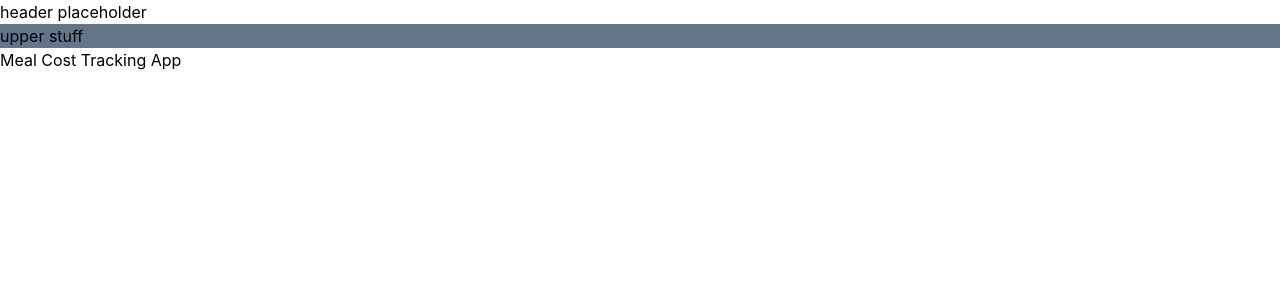
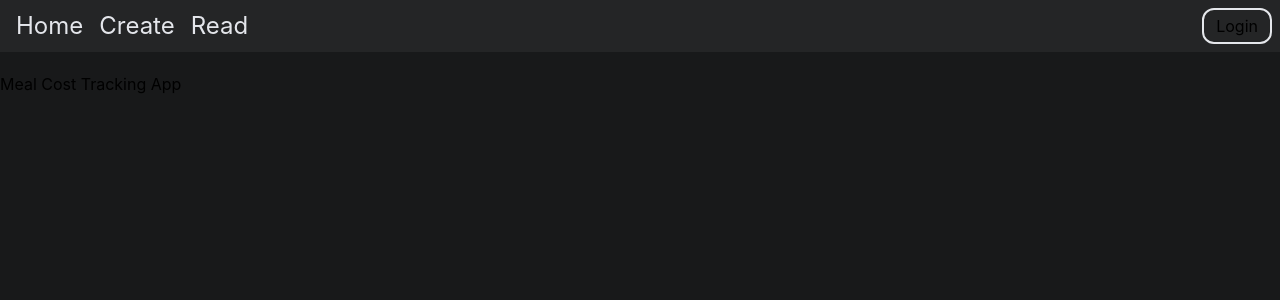
Before and after one commit to kiserd/meal-cost, a React (Create React App) app in the folder react_frontend/: page / in a window 1280 px wide. Shown: the top 300 px of the page. Built offline with nearby package versions, Linux system fonts and the light colour scheme; no server answers.

Commit message:
built some basic components to enable CRUD

```diff
--- /dev/null
+++ b/react_frontend/src/components/Button.js
@@ -0,0 +1,11 @@
+import React from 'react'
+
+const Button = ({ text }) => {
+  return (
+    <button className='py-1 px-3 border-2 rounded-xl bg-custom-purple-primary border-custom-purple-primary'>
+        {text}
+    </button>
+  )
+}
+
+export default Button
--- a/react_frontend/src/components/Header.js
+++ /dev/null
@@ -1,8 +0,0 @@
-
-const Header = () => {
-  return (
-    <div>header placeholder</div>
-  )
-}
-
-export default Header
--- /dev/null
+++ b/react_frontend/src/components/IngredientCard.js
@@ -0,0 +1,16 @@
+import React from 'react'
+
+const IngredientCard = ({ ingredient }) => {
+  return (
+    <div className='bg-custom-card shadow-md max-w-md rounded-md text-custom-text-primary'>
+        <div className='text-custom-text-primary text-2xl'>
+            {ingredient.name}
+        </div>
+        <div className='text-custom-text-secondary text-lg'>
+            {ingredient.category}
+        </div>
+    </div>
+  )
+}
+
+export default IngredientCard
--- /dev/null
+++ b/react_frontend/src/components/IngredientForm.js
@@ -0,0 +1,60 @@
+// library
+import axios from 'axios';
+import { useState, useEffect } from 'react'
+
+// component
+import Button from './Button'
+import TextInput from './TextInput'
+
+const IngredientForm = () => {
+
+    const [payload, setPayload] = useState({'name': '', 'category': ''});
+
+    const addIngredient = async (e) => {
+        // prevent page reload
+        e.preventDefault();
+        if (payload.name !== '' && payload.category !== '') {
+            // send POST request to backend
+            let res = await axios.post('http://localhost:5000/ingredients', payload)
+            console.log(res)
+        }
+    };
+
+    const handleInputChange = (e) => {
+        const { name, value } = e.target;
+        setPayload({...payload, [name]: value});
+    }
+
+
+  return (
+    <div className='w-full max-w-sm h-full p-2 flex flex-col shadow-md border-default border-custom-card bg-custom-card'>
+        <form onSubmit={addIngredient}>
+            <div className='mb-4'>
+                <TextInput name='name' value={payload.name} onChange={handleInputChange} />
+            </div>
+            <div className='mb-4'>
+                <TextInput name='category' value={payload.category} onChange={handleInputChange} />
+            </div>
+            <div className='mb-4'>
+                <label className='label-dft' htmlFor='measure'>units</label>
+                <select className='form-elt-dft select-dft' name='measure'>
+                    <option>lb</option>
+                    <option>oz</option>
+                    <option>g</option>
+                </select>
+            </div>
+            {/* <div className='mb-4'>
+                <TextInput name='Price' />
+            </div>
+            <div className='mb-4'>
+                <TextInput name='Quantity' />
+            </div> */}
+            <div>
+                <Button text='Submit' />
+            </div>
+        </form>
+    </div>
+  )
+}
+
+export default IngredientForm
--- a/react_frontend/src/components/Layout.js
+++ b/react_frontend/src/components/Layout.js
@@ -1,16 +1,14 @@
+// library
 import React from 'react';
-import Header from './Header';
-// import Navigation from './Navigation';
+// components
+import Nav from './Nav';
+
 const Layout = ({ children }) => {
     return (
-    <React.Fragment>
-        <Header />
-        <div className="navigationWrapper">
-            {/* <Navigation /> */}
-            <h1 className='bg-slate-500'>upper stuff</h1>
-            <main>{children}</main>
-        </div>
-    </React.Fragment>
+    <div className="bg-custom-background min-h-screen">
+        <Nav />
+        <main>{children}</main>
+    </div>
     );
 };
 export default Layout;
--- /dev/null
+++ b/react_frontend/src/components/Nav.js
@@ -0,0 +1,33 @@
+// library
+import React from 'react';
+
+// component
+import Button from './Button'
+import Navlink from './Navlink'
+
+const Nav = () => {
+    // having some fun with array.map() below
+    const navLinks = [
+        {route: '/', name: 'Home', id: 1},
+        {route: '/create', name: 'Create', id: 2},
+        {route: '/read', name: 'Read', id: 3},
+    ]
+  return (
+    <div className="bg-custom-card mb-5 p-2 flex flex-row items-center">
+        <div className='basis-2/3'>
+            <div className='flex flex-row justify-start'>
+                {navLinks.map((link) => {
+                    return <Navlink key={link.id} route={link.route} name={link.name} />
+                })}
+            </div>
+        </div>
+        <div className='basis-1/3'>
+            <div className='flex flex-row justify-end'>
+                <Button text='Login' />
+            </div>
+        </div>
+    </div>
+  )
+}
+
+export default Nav
--- /dev/null
+++ b/react_frontend/src/components/Navlink.js
@@ -0,0 +1,13 @@
+// library
+import React from 'react'
+import { Link } from 'react-router-dom';
+
+export const Navlink = ({ route, name }) => {
+  return (
+    <div className='px-2 inline text-2xl text-custom-text-primary hover:bg-custom-card'>
+        <Link to={route}>{name}</Link>
+    </div>
+  )
+}
+
+export default Navlink
--- /dev/null
+++ b/react_frontend/src/components/TextInput.js
@@ -0,0 +1,23 @@
+// library
+import React from 'react'
+
+const TextInput = ({ value, placeholder, name, onChange}) => {
+
+
+
+
+  return (
+    <div className='w-full mx-auto'>
+        <label className='label-dft' htmlFor={name}>{name}</label>
+        <input
+        className='form-elt-dft input-dft'
+        type='text'
+        name={name}
+        value={value}
+        onChange={onChange}
+        />
+    </div>
+  )
+}
+
+export default TextInput
```
